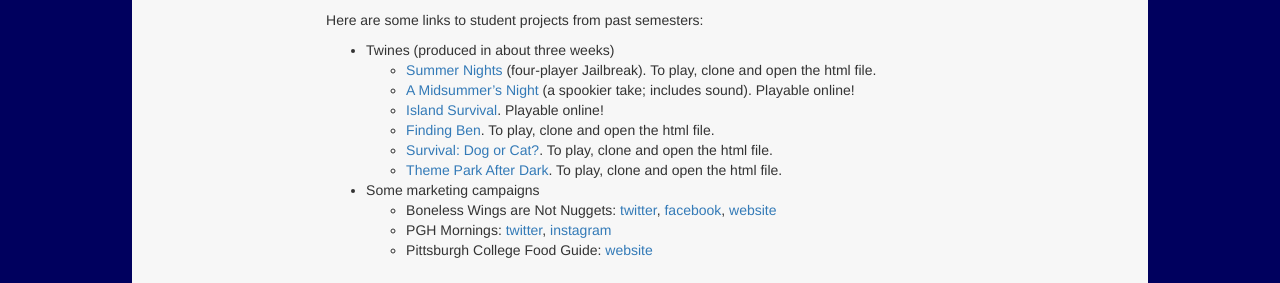
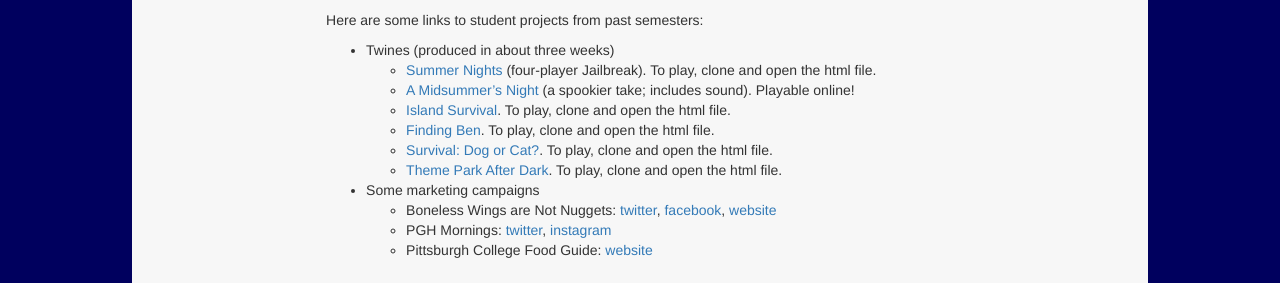
Before and after one commit to benmiller314/cdm2019fall, a Jekyll site: the page built from plans/lesson-23.md, in a window 1280 px wide. Shown: the part 1069-1352 px from the top of the page. Built offline with Jekyll 4.4.1, drawn with Linux system fonts in a browser that asks for light colours; our own code applies the rules of GitHub Pages for plain Markdown files.

Commit message:
island survival is no longer playable

```diff
--- a/plans/lesson-23.md
+++ b/plans/lesson-23.md
@@ -51,7 +51,7 @@ Here are some links to student projects from past semesters:
 * Twines (produced in about three weeks)
     - [Summer Nights](https://github.com/pitt-cdm/twine--summer-nights-1) (four-player Jailbreak). To play, clone and open the html file.
     - [A Midsummer's Night](https://pitt-cdm.github.io/twine--summer-night-part-2/) (a spookier take; includes sound). Playable online!
-    - [Island Survival](https://pitt-cdm.github.io/twine--shore-leave/). Playable online!
+    - [Island Survival](https://github.com/dashn98/twine--shore-leave). To play, clone and open the html file.
     - [Finding Ben](https://github.com/pitt-cdm/twine--finding-boo). To play, clone and open the html file.
     - [Survival: Dog or Cat?](https://github.com/pitt-cdm/twine--cats-dogs). To play, clone and open the html file.
     - [Theme Park After Dark](https://github.com/pitt-cdm/twine--theme-park). To play, clone and open the html file.
```
